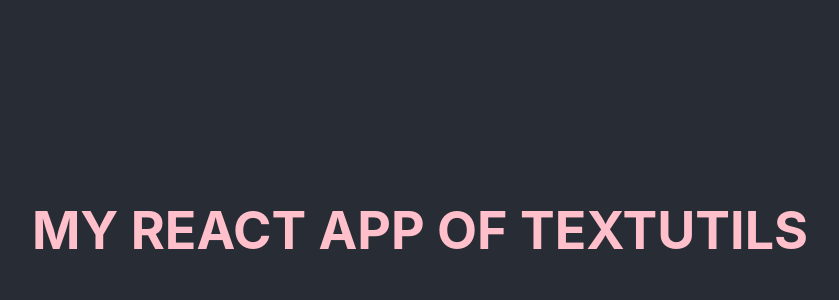
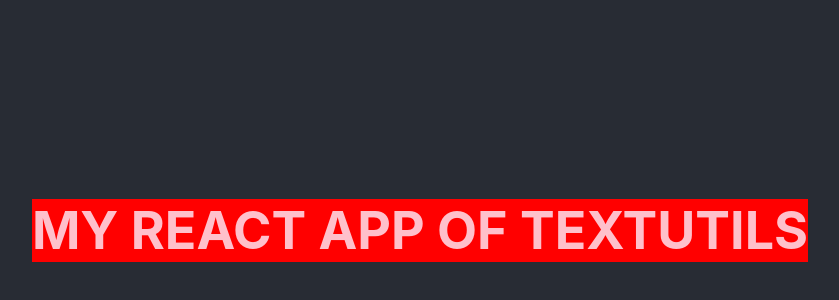
Before and after one commit to iamguri30/textutils, a React (Create React App) app: page / in a window 1280 px wide. Shown: the part 170-470 px from the top of the page, without its empty margins (220-1059 px from the left). Built offline with nearby package versions, Linux system fonts and the light colour scheme.

Commit message:
change color

```diff
--- a/src/App.js
+++ b/src/App.js
@@ -5,7 +5,7 @@
   return (
     <div className="App">
       <header className="App-header">
-        <h1 style={{color:"pink"}}>MY REACT APP OF TEXTUTILS</h1>
+        <h1 style={{color:"pink",backgroundColor:"red"}}>MY REACT APP OF TEXTUTILS</h1>
       </header>
     </div>
   );
```
